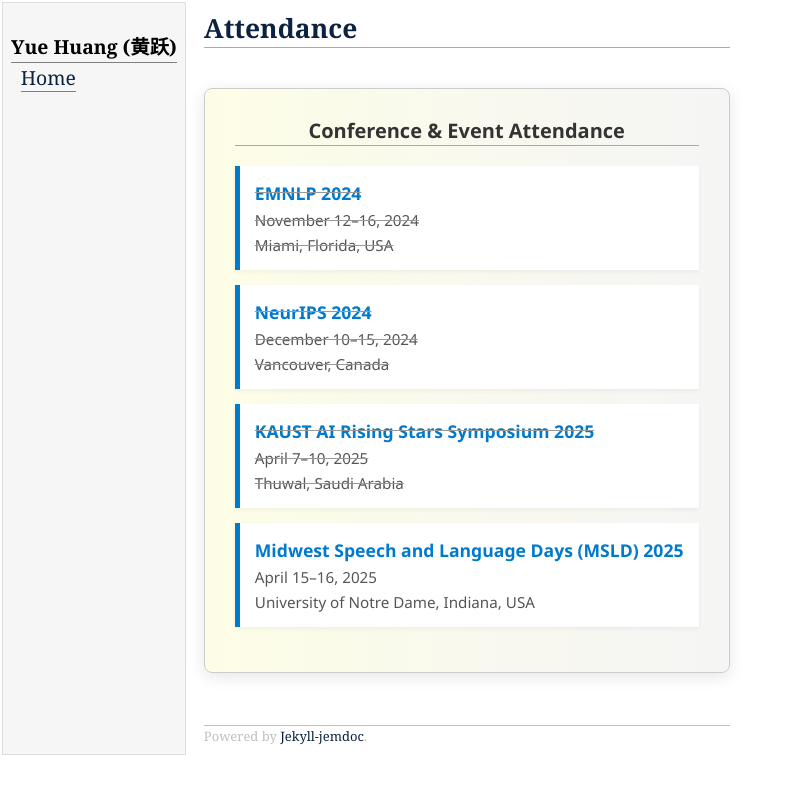
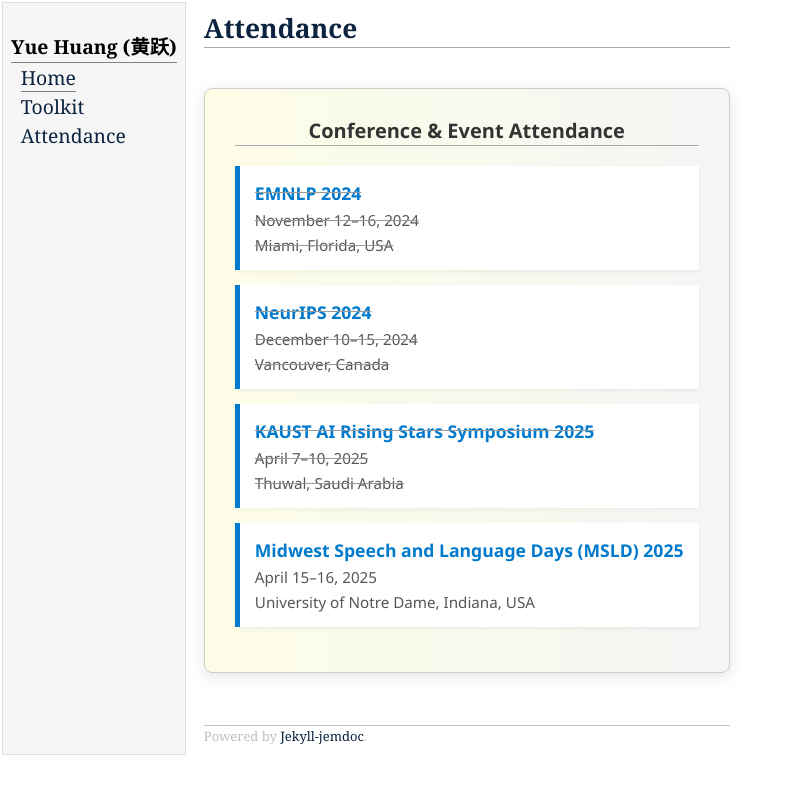
Before and after one commit to HowieHwong/howiehwong.github.io, a Jekyll site: the page built from attendance.md, in a window 1280 px wide. Shown: the top 794 px of the page, without its empty margins (0-791 px from the left). Built offline with Jekyll 4.4.1, drawn with Linux system fonts in a browser that asks for light colours.

Commit message:
Changes to be committed: 	modified:   _includes/navbar.html 	modified:   index.md

```diff
--- a/_includes/navbar.html
+++ b/_includes/navbar.html
@@ -2,6 +2,7 @@
     <div class="menu-category">{{ site.title }}</div>
     <div class="menu-item"><a href="index.html" class="current">Home</a></div>
     <!-- <div class="menu-item"><a href="{{ site.resume }}">CV</a></div>
-    <div class="menu-category">Reserach</div>
-    <div class="menu-item"><a href="publications.html">Publications</a></div> -->
+    <div class="menu-category">Reserach</div> -->
+    <div class="menu-item"><a href="tool.html">Toolkit</a></div>
+    <div class="menu-item"><a href="attendance.html">Attendance</a></div>
 </td>
```
Also changed, not shown: index.md (+1 -1 lines).
